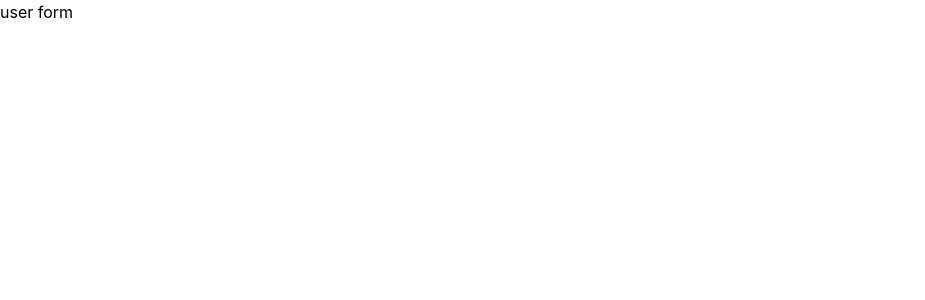
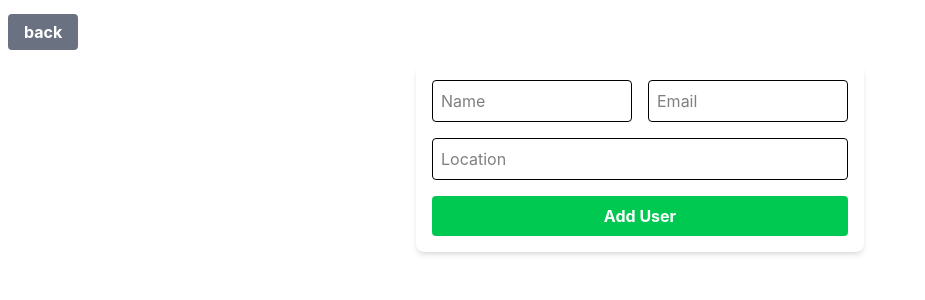
Before and after one commit to Ezra-nzioki/user_frontend_and_backend, a React (Vite) app in the folder client/: page /update/1 in a window 1280 px wide. Shown: the top 300 px of the page, without its empty margins (0-925 px from the left). Built offline with nearby package versions, Linux system fonts and the light colour scheme; no server answers.

Commit message:
complete site

```diff
--- a/client/src/components/update.jsx
+++ b/client/src/components/update.jsx
@@ -1,12 +1,95 @@
-import React from 'react'
+import React ,{ useEffect, useState }  from 'react'
+import { Link,useNavigate,useParams } from 'react-router-dom'
+import axios from 'axios'
+import toast from 'react-hot-toast'
+
 function Update() {
+  const users={
+    name:"",
+    email:"",
+    country:""
+  }
+
+const [user, setUser] = useState(users)
+const navigate=useNavigate()
+const {id}=useParams()
+useEffect(()=>{
+  axios.get(`https://solid-guide-5w77vvg556637jg9-5000.app.github.dev/api/users/${id}`).then(
+    (response)=>{
+      setUser(response.data)
+    }
+  ).catch(
+    (error)=>{
+      console.log("Error fetching user data",error.message)
+    }
+  )
+},[id])
+
+const addData=async(e)=>{
+  e.preventDefault()
+
+  try {
+    const response=await axios.put(`https://solid-guide-5w77vvg556637jg9-5000.app.github.dev/api/users/${id}`,user).then(
+      (response)=>{
+        toast.success(response.data.message,{position:"top-right"})
+        navigate('/')
+      }
+    )
+  } catch (error) {
+    console.log("Error updating user",error.message)
+  }
+}
 
   return (
-   <>
-    <div>
-        user form
-    </div>
-   </>
+    <>
+      <div className='my-5 mx-2'>
+              <Link to="/" className="text-white font-bold py-2 px-4 rounded bg-gray-500 hover:bg-gray-700">
+                back
+              </Link>
+      </div>
+
+      <div className="max-w-md mx-auto p-4 bg-white shadow-md rounded-lg">
+        <form className="space-y-4" onSubmit={addData}>
+          <div className="flex flex-col md:flex-row gap-4">
+            <input type="text" placeholder="Name" className="w-full p-2 border rounded"
+            value={user.name}
+            onChange={
+              (e)=>{
+                setUser({...user,name:e.target.value})
+
+
+              }
+            }
+            />
+
+            <input type="text" placeholder="Email"
+            value={user.email}
+            className="w-full p-2 border rounded"
+              onChange={
+              (e)=>{
+                setUser({...user,email:e.target.value})
+
+
+              }
+            }
+            />
+
+          </div>
+          <input type="text" placeholder="Location" className="w-full p-2 border rounded"
+          value={user.country}
+          onChange={
+              (e)=>{
+                setUser({...user,country:e.target.value})
+
+
+              }
+            }
+          />
+          <input type="submit" value="Add User" className="w-full py-2 px-4 bg-green-500 text-white font-bold rounded hover:bg-green-700 cursor-pointer" />
+        </form>
+      </div>
+
+    </>
   )
 }
 
--- a/client/src/components/userTable.jsx
+++ b/client/src/components/userTable.jsx
@@ -1,6 +1,7 @@
 import React, { useEffect, useState } from 'react'
 import { Link } from 'react-router-dom'
 import axios from 'axios'
+import toast from 'react-hot-toast'
 
 function UserTable() {
 
@@ -20,7 +21,20 @@ function UserTable() {
   },[])
 
 
+const deleteUser=async(id)=>{
+  try {
+    const response=await axios.delete(`https://solid-guide-5w77vvg556637jg9-5000.app.github.dev/api/users/${id}`).then(
+      (response)=>{
 
+        setUsers(users.filter((user)=>user._id!==id))
+        toast.success(response.data.message,{position:"top-right"})
+      }
+    )
+
+  } catch (error) {
+    console.log("Error deleting user",error.message)
+  }
+}
 
 
 
@@ -76,7 +90,8 @@ function UserTable() {
                 </td>
                 <td className="px-6 py-4 flex gap-4">
                   <Link to={`/update/${user._id}`} className="text-blue-600 font-semibold hover:underline">Edit</Link>
-                  <Link to="/" className="text-red-600 font-semibold hover:underline">Delete</Link>
+
+                  <Link to="/" className="text-red-600 font-semibold hover:underline" onClick={()=>deleteUser(user._id)}>Delete</Link>
                 </td>
               </tr>
                   )
```
